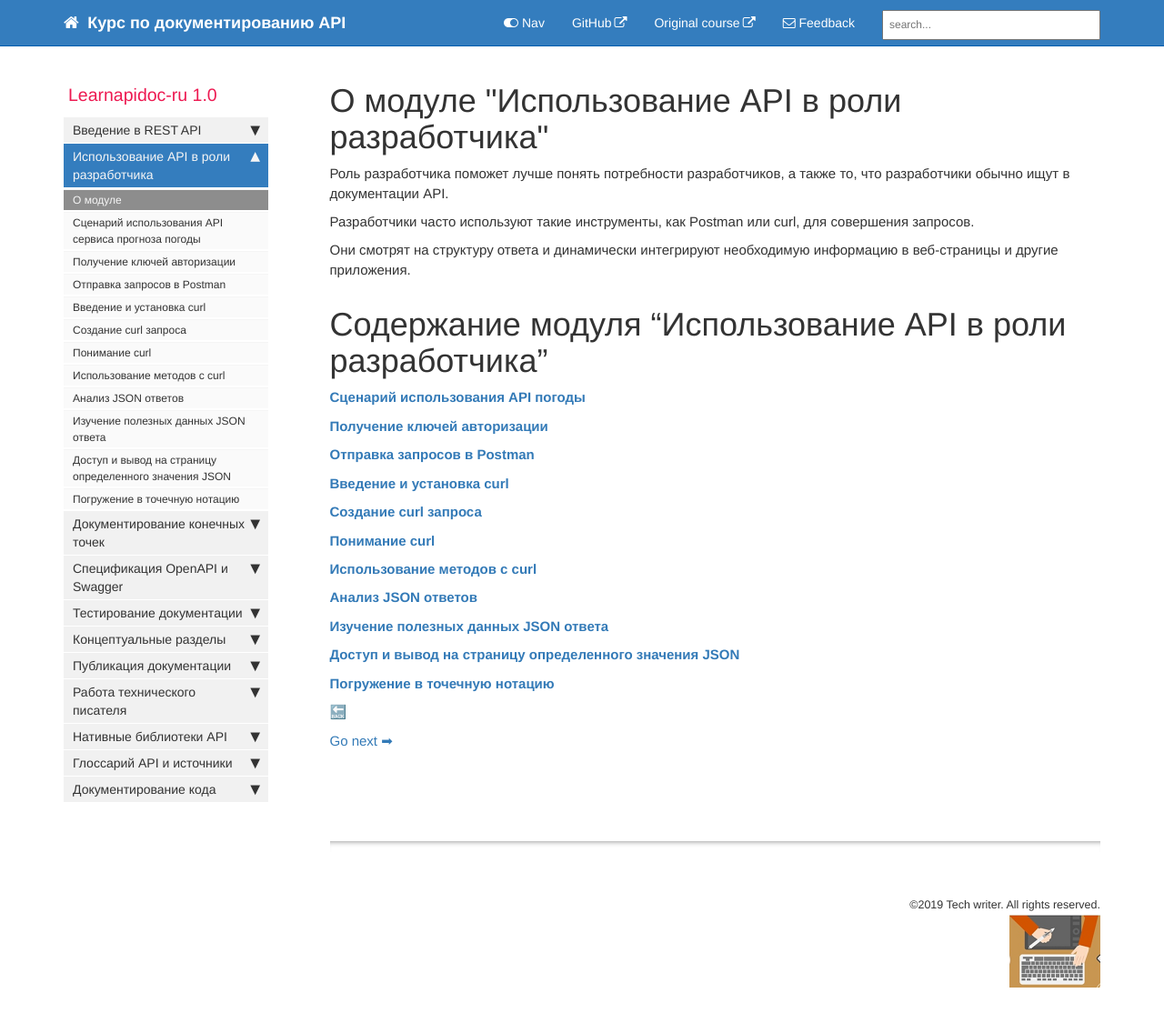
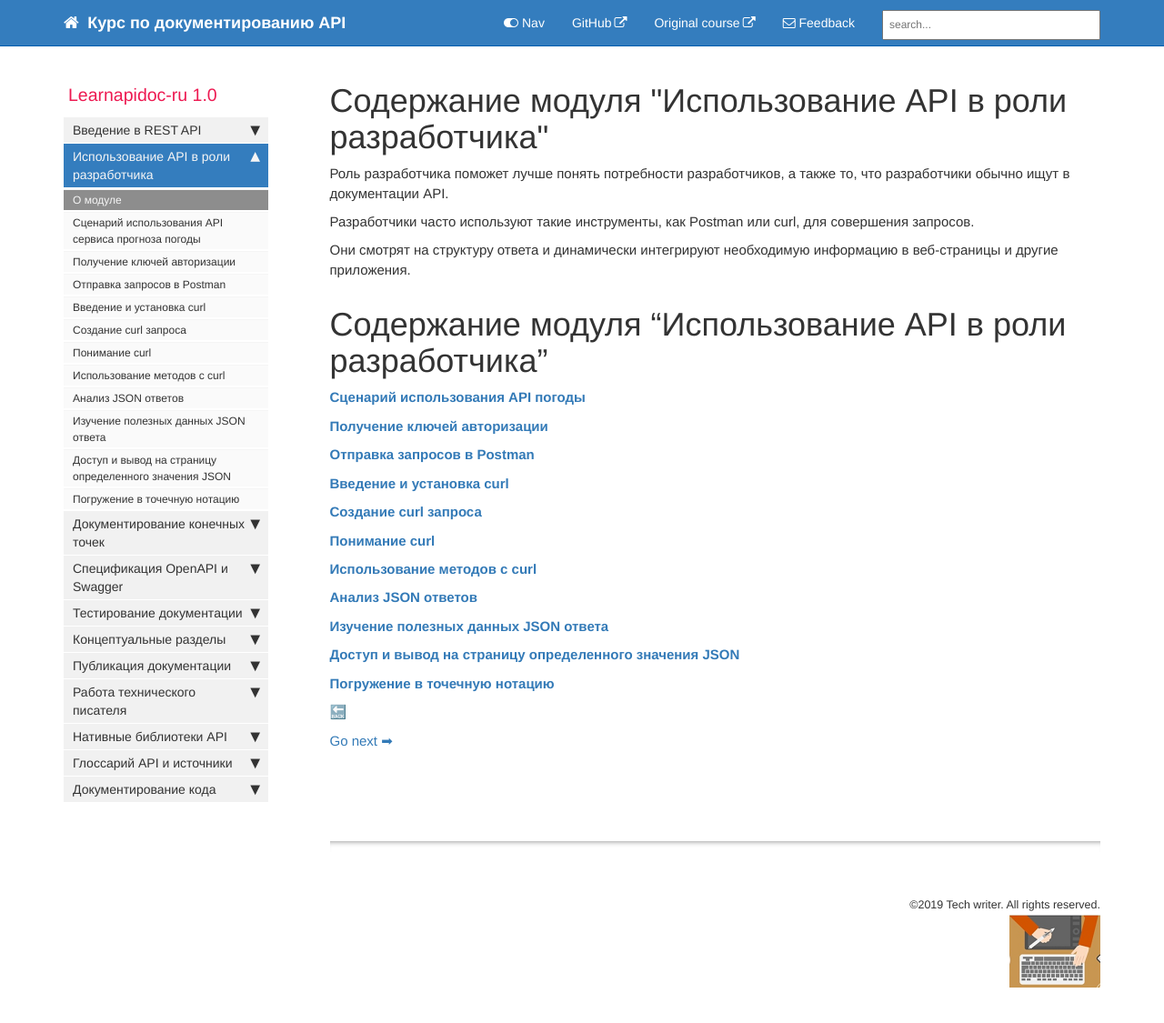
Before and after one commit to Starkovden/Starkovden.github.io, a Jekyll site: the page built from pages/like-developer/about-second-module.md, in a window 1280 px wide and 1146 px high. Shown: the top 1125 px of the window at 91% size. Built offline with Jekyll 4.4.1, drawn with Linux system fonts in a browser that asks for light colours; nearby versions of some CDN libraries; comment, search, counter and statistics services are not loaded.

Commit message:
исправил заголовок первого раздела

```diff
--- a/pages/like-developer/about-second-module.md
+++ b/pages/like-developer/about-second-module.md
@@ -1,5 +1,5 @@
 ---
-title: О модуле "Использование API в роли разработчика"
+title: Содержание модуля "Использование API в роли разработчика"
 last_updated: Oct 8, 2019
 sidebar: mydoc_sidebar
 permalink: about-second-module.html
```
